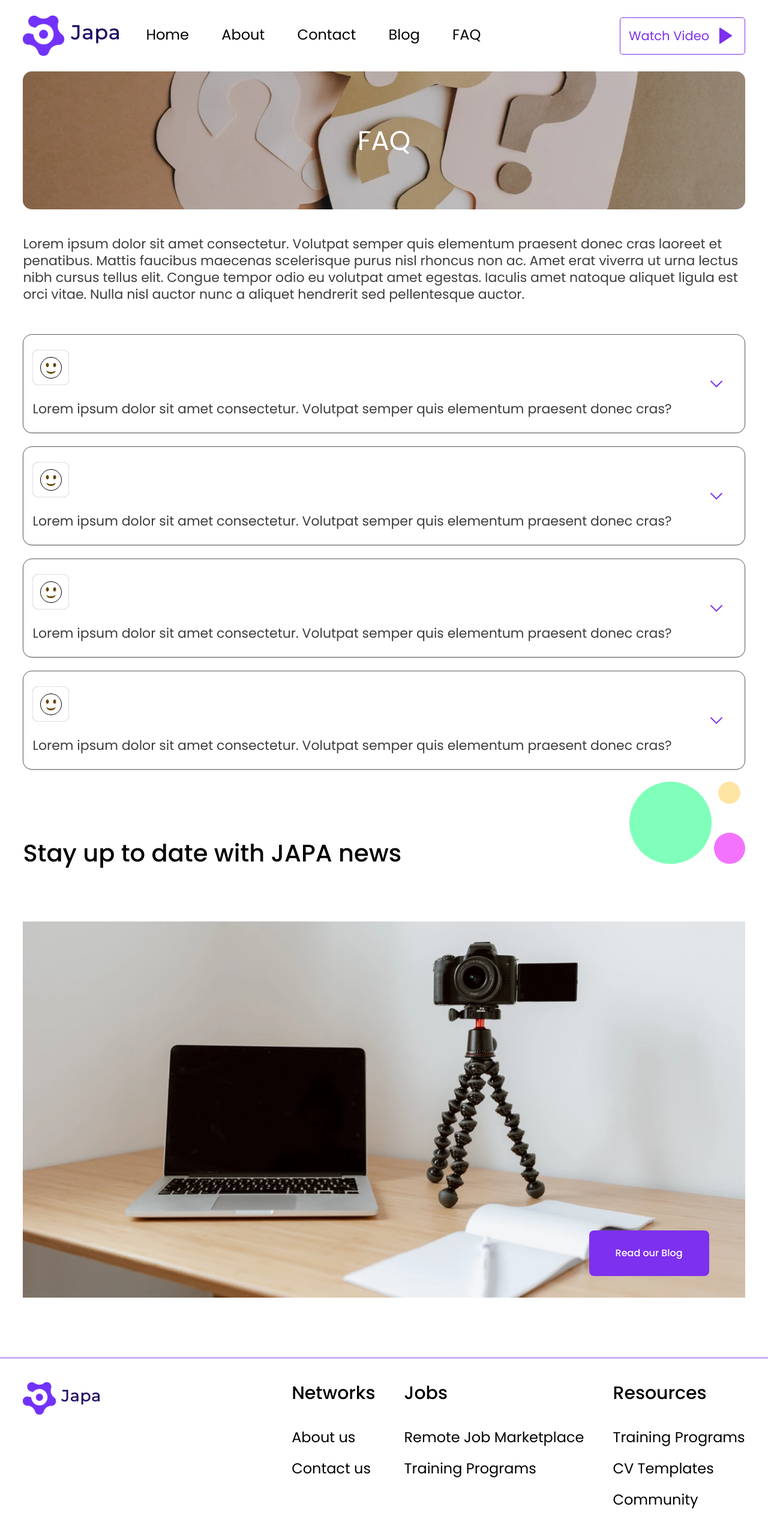
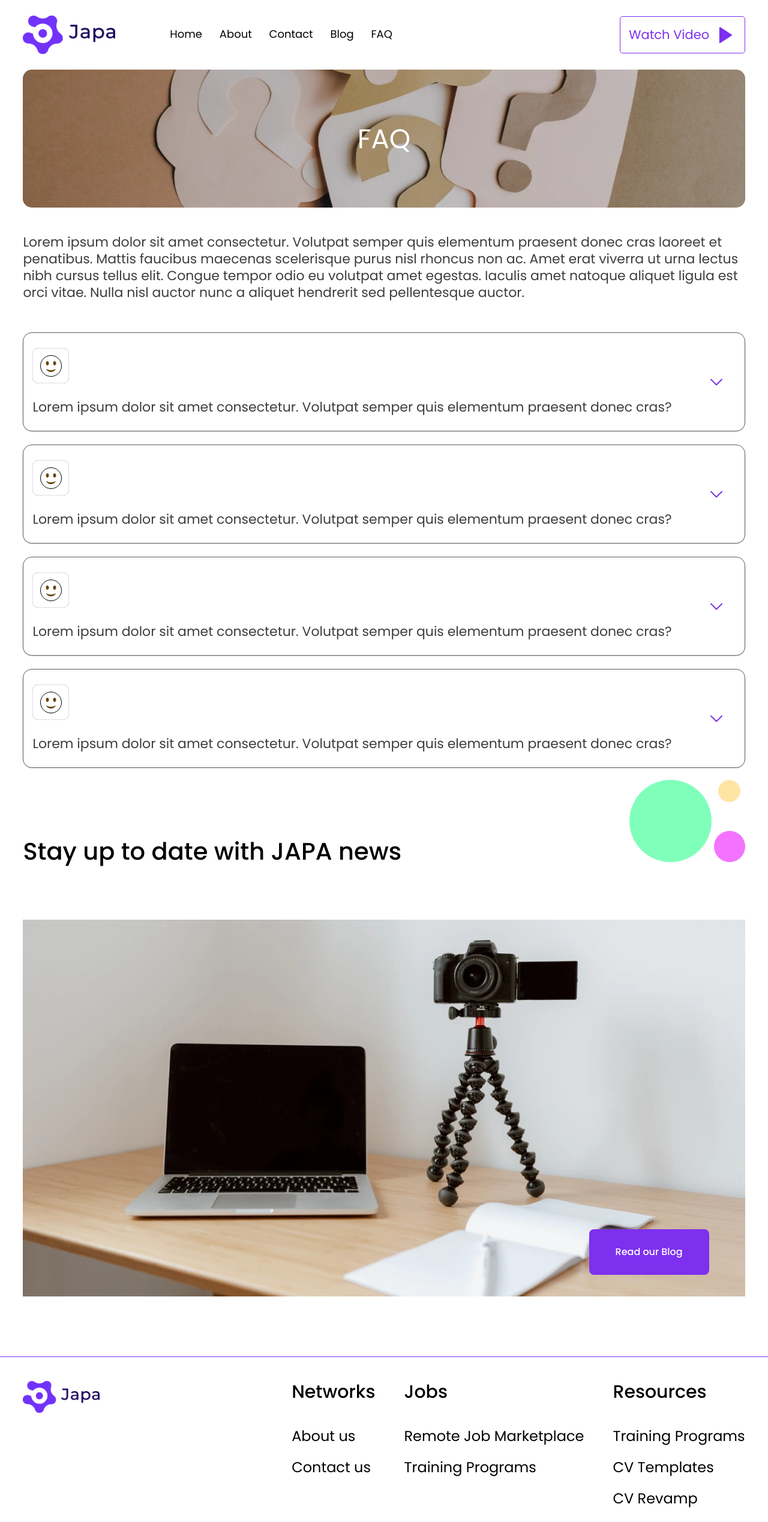
Before and after one commit to Japa-Tech-Global/japa-web, a Next.js app: page /faq in a window 1280 px wide. Shown: the top 2537 px of the page at 60% size. Built offline with nearby package versions, Linux system fonts and the light colour scheme; no server answers.

Commit message:
resized fontsize and JapaLogo

```diff
--- a/src/app/globals.css
+++ b/src/app/globals.css
@@ -143,6 +143,7 @@ textarea:focus select:focus {
 .nav-item {
   line-height: 40px;
   margin-right: 1rem;
+
 }
 
 .nav-item:after {
--- a/src/components/layout/Footer.tsx
+++ b/src/components/layout/Footer.tsx
@@ -51,6 +51,11 @@ const Footer = () => {
                 </Link>
               </li>
               <li className='text-lg lg:text-2xl'>
+                <Link href='/cv-revamp' className='hover:text-primary duration-300'>
+                  CV Revamp
+                </Link>
+              </li>
+              <li className='text-lg lg:text-2xl'>
                 <Link href='/community' className='hover:text-primary duration-300'>
                   Community
                 </Link>
--- a/src/components/layout/Navbar.tsx
+++ b/src/components/layout/Navbar.tsx
@@ -1,4 +1,3 @@
-//@ts-nocheck
 import React from 'react';
 import navLinks from './navLinks';
 import Link from 'next/link';
@@ -7,13 +6,17 @@ import Image from 'next/image';
 import MobileMenu from './MobileMenu';
 import { mainVideoLink } from '@/functions/variables';
 import JapaLogo from '../../assets/shapes/JapaLogo.svg'
+
+
 const Navbar = () => {
   return (
     <nav className='h-fit w-full bg-white flex items-center justify-between px-primary gap-[45px]  py-4 md:py-[26px] sticky top-0 z-20'>
-      <Image src={JapaLogo}alt="JapaLogo"  width={100} height={100}  className='lg:w-40'/>
-      <div className='text-sm lg:text-2xl md:text-lg flex-[50%] items-center justify-center gap-[3vw] hidden md:flex'>
+      <Link href='/'>
+        <Image src={JapaLogo} width={200} height={200} alt='Japa Logo' className='lg:w-48 md:w-[500px] sm:w-32'/>
+      </Link>
+      <div className='flex-[50%] items-center justify-center gap-[1vw] hidden md:flex text-'>
         {navLinks.map((link) => (
-          <Link key={link.href} href={link.href} className='nav-item  font-md'>
+          <Link key={link.href} href={link.href} className='nav-item md:text-sm lg:text-lg  text-[1.5rem]'>
             {link.label}
           </Link>
         ))}
```
